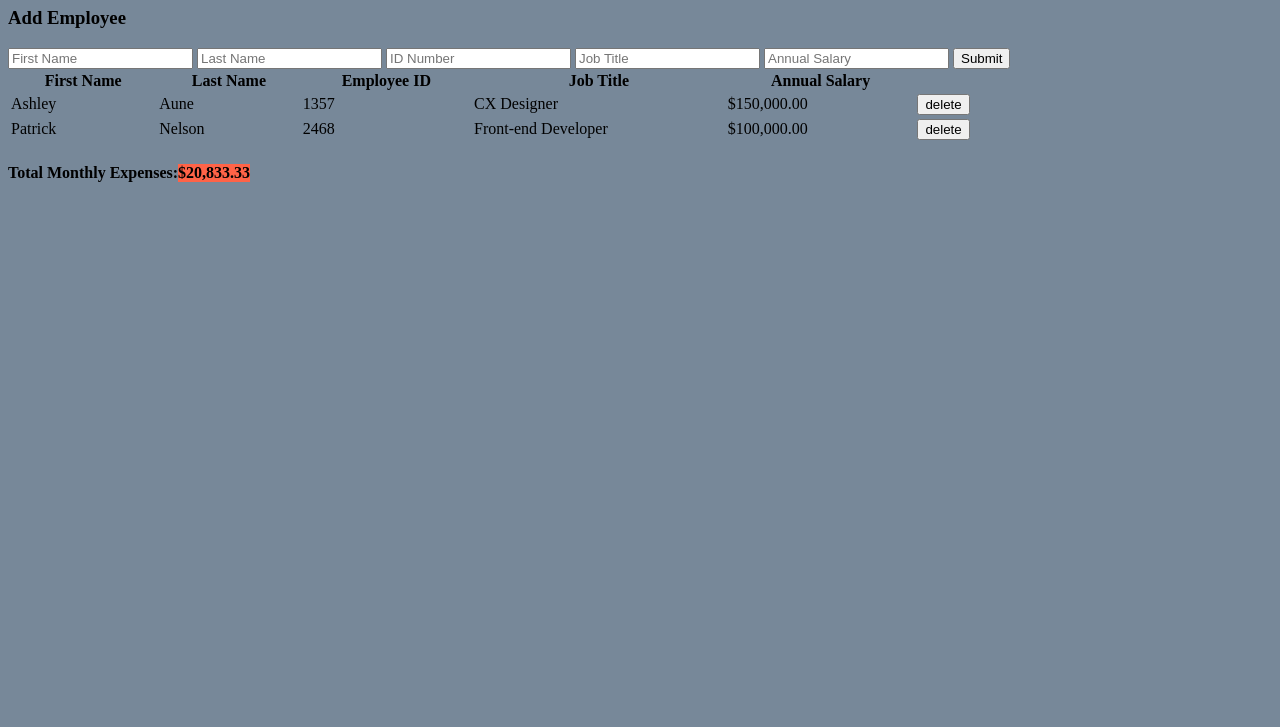
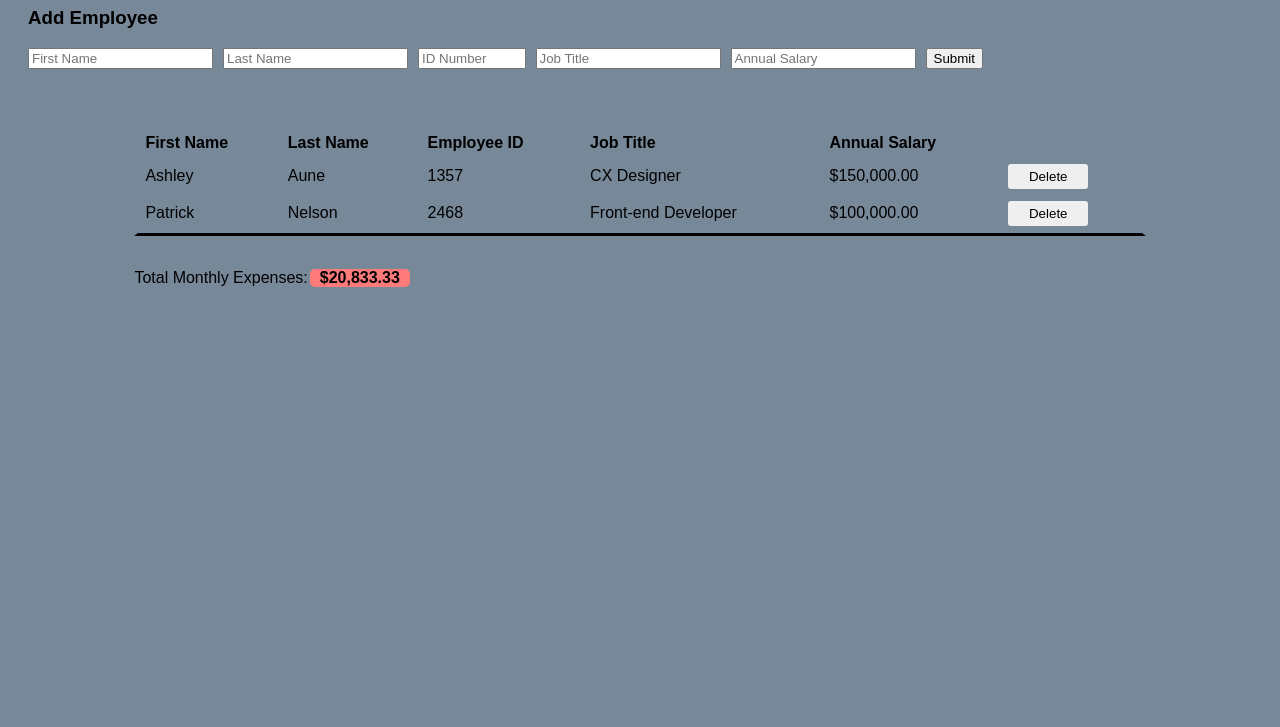
Before and after one commit to patrickrnelson/salary-calculator, a plain HTML site: page index.html in a window 1280 px wide. Shown: the part 73-800 px from the top of the page. Drawn offline with Linux system fonts and the light colour scheme.

Commit message:
styling changes. centered table. created error message. table border.

```diff
--- a/index.html
+++ b/index.html
@@ -33,6 +33,8 @@
       <button type="button" id="submitBtn">Submit</button>
     </form>
 
+    <div id="error-div"><p id="errorMessage"></p></div>
+
     <table style="width: 80%">
       <thead>
         <tr>
--- a/scripts/script.js
+++ b/scripts/script.js
@@ -60,6 +60,8 @@ function submitClick() {
       annualSalary: Number(salary),
     };
 
+    clearErrorMessage();
+
     allEmployees.push(newEntry);
 
     // this will loop through the allEmployees array
@@ -80,7 +82,7 @@ function submitClick() {
 // push each entry to the DOM
 function appendToDom(array) {
   $('#employeeTable').empty();
-  let deleteBtn = `<button>delete</button>`;
+  let deleteBtn = `<button id="deleteBtn">Delete</button>`;
   for (item of array) {
     // convert item.annualSalary to US currency with commas
     let salaryWithCommas = new Intl.NumberFormat('en-US', {
@@ -148,11 +150,17 @@ function totalExpenses() {
     $('#expenses').css('background-color', 'lightslategrey');
     $('#expenses').append(monthlyDecimal);
   } else {
-    $('#expenses').css('background-color', 'tomato');
+    $('#expenses').css('background-color', '#ff7a7a');
     $('#expenses').append(monthlyDecimal);
   }
 }
 
 function errorMessage() {
-  console.log('ERROR');
+  let el = $('#errorMessage');
+  el.text('ERROR Missing Input');
 }
+
+function clearErrorMessage() {
+  let el = $('#errorMessage');
+  el.text('');
+}
--- a/style.css
+++ b/style.css
@@ -1,7 +1,89 @@
 body {
   background: lightslategrey;
+  font-family: sans-serif;
 }
 
 #expenses-div {
   display: flex;
 }
+
+h1 {
+  text-align: center;
+}
+
+h3 {
+  margin-left: 20px;
+}
+
+form {
+  margin-left: 20px;
+  display: flex;
+  flex-wrap: wrap;
+}
+
+input {
+  margin-right: 10px;
+}
+
+#idNumberInput {
+  width: 8%;
+}
+
+#error-div {
+  height: 40px;
+}
+
+#errorMessage {
+  font-size: 14px;
+  font-weight: bold;
+  color: rgb(187, 42, 42);
+  text-align: center;
+  padding-top: 5px;
+}
+
+table,
+th,
+td {
+  border: 4px solid transparent;
+}
+
+table {
+  margin: 0% 10% 1% 10%;
+  border-bottom: 3px solid black;
+}
+
+thead {
+  text-align: left;
+}
+
+#expenses-div {
+  margin-left: 10%;
+}
+
+#expenses {
+  margin-left: 2px;
+  border-radius: 5px;
+  font-weight: bold;
+  width: 100px;
+  text-align: center;
+}
+
+h4 {
+  font-weight: normal;
+}
+
+#deleteBtn {
+  height: 25px;
+  width: 80px;
+  border-radius: 3px;
+  box-shadow: none;
+  border: none;
+}
+
+#deleteBtn:hover {
+  background-color: rgb(233, 92, 92);
+  font-weight: bold;
+  border: none;
+  box-shadow: none;
+  border-radius: 3px;
+}
```
